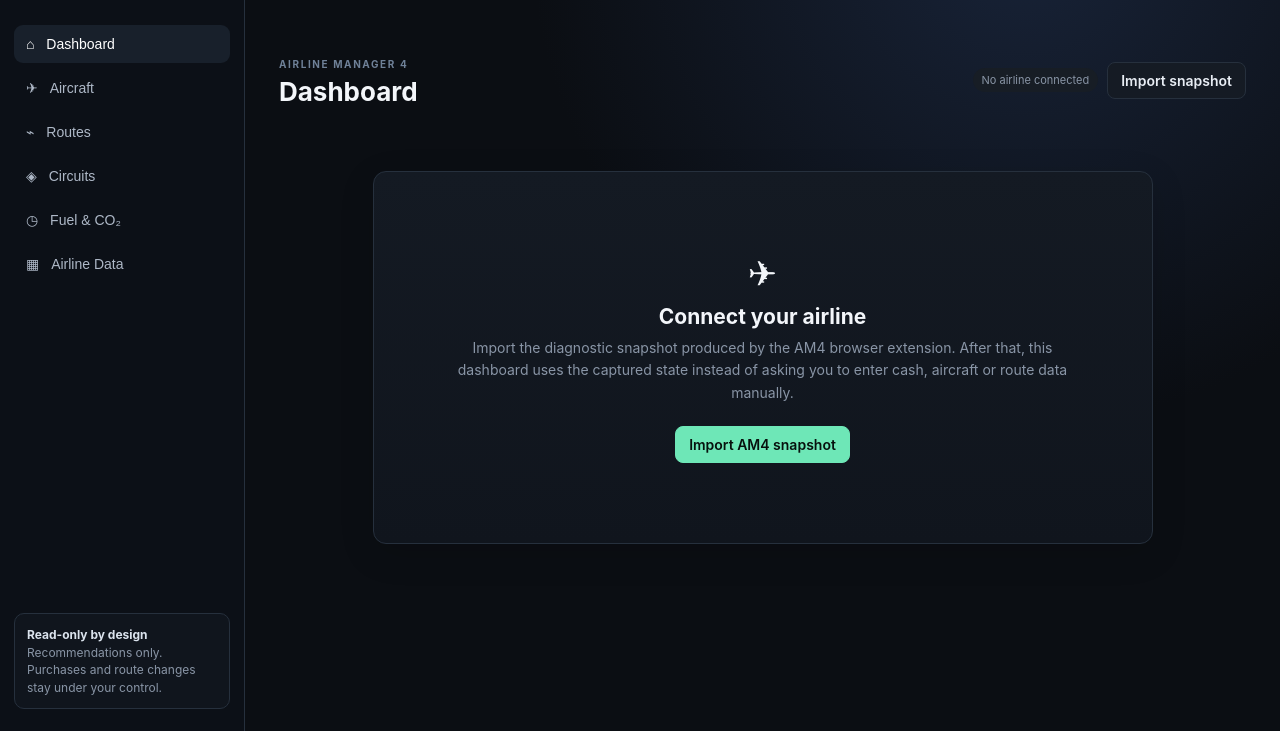
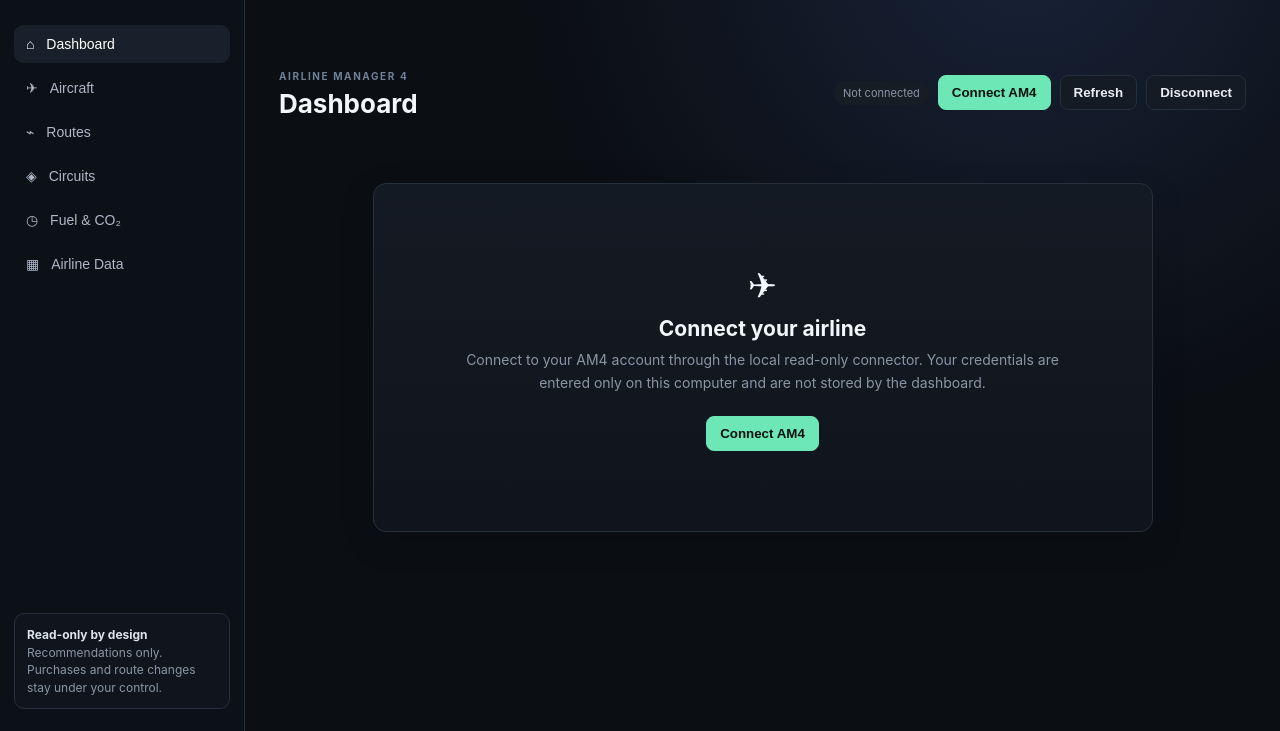
Before and after one commit to AnkushS007/API_for_excel, a browser extension: page webapp/index.html in a window 1280 px wide. Shown: the part 69-800 px from the top of the page. Drawn offline with Linux system fonts and the light colour scheme.

Commit message:
Replace snapshot UI with direct AM4 connection

```diff
--- a/webapp/index.html
+++ b/webapp/index.html
@@ -24,15 +24,15 @@
   <main>
     <header class="topbar">
       <div><span class="eyebrow">AIRLINE MANAGER 4</span><h1 id="title">Dashboard</h1></div>
-      <div class="actions"><span id="sync" class="pill muted">No airline connected</span><label class="button secondary">Import snapshot<input id="snapshot" type="file" accept=".json" hidden></label></div>
+      <div class="actions"><span id="sync" class="pill muted">Not connected</span><button id="connect" class="button primary">Connect AM4</button><button id="refresh" class="button secondary">Refresh</button><button id="logout" class="button secondary">Disconnect</button></div>
     </header>
 
     <section id="dashboard" class="view active">
       <div id="empty" class="empty card">
         <div class="empty-icon">✈</div>
         <h2>Connect your airline</h2>
-        <p>Import the diagnostic snapshot produced by the AM4 browser extension. After that, this dashboard uses the captured state instead of asking you to enter cash, aircraft or route data manually.</p>
-        <label class="button primary">Import AM4 snapshot<input id="snapshot2" type="file" accept=".json" hidden></label>
+        <p>Connect to your AM4 account through the local read-only connector. Your credentials are entered only on this computer and are not stored by the dashboard.</p>
+        <button id="connect2" class="button primary">Connect AM4</button>
       </div>
       <div id="dashboard-content" class="hidden">
         <div class="hero card">
```
